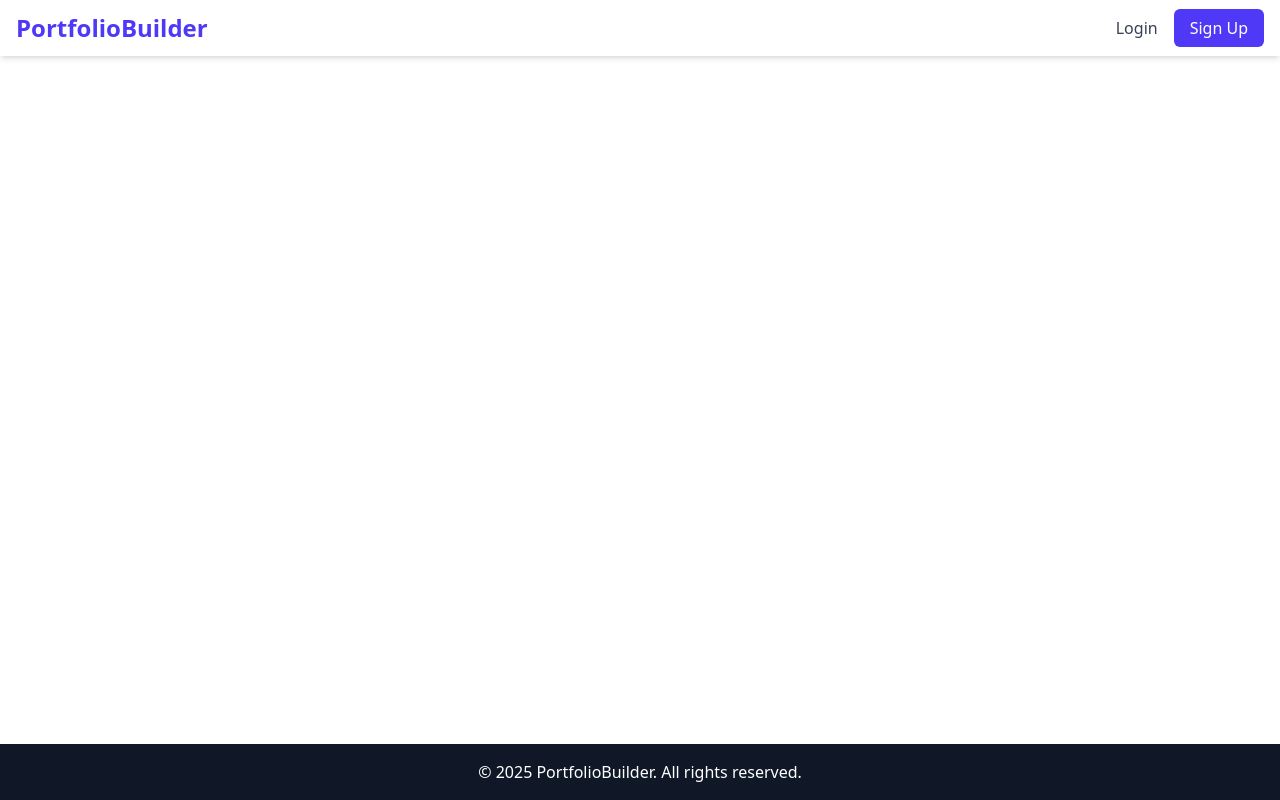
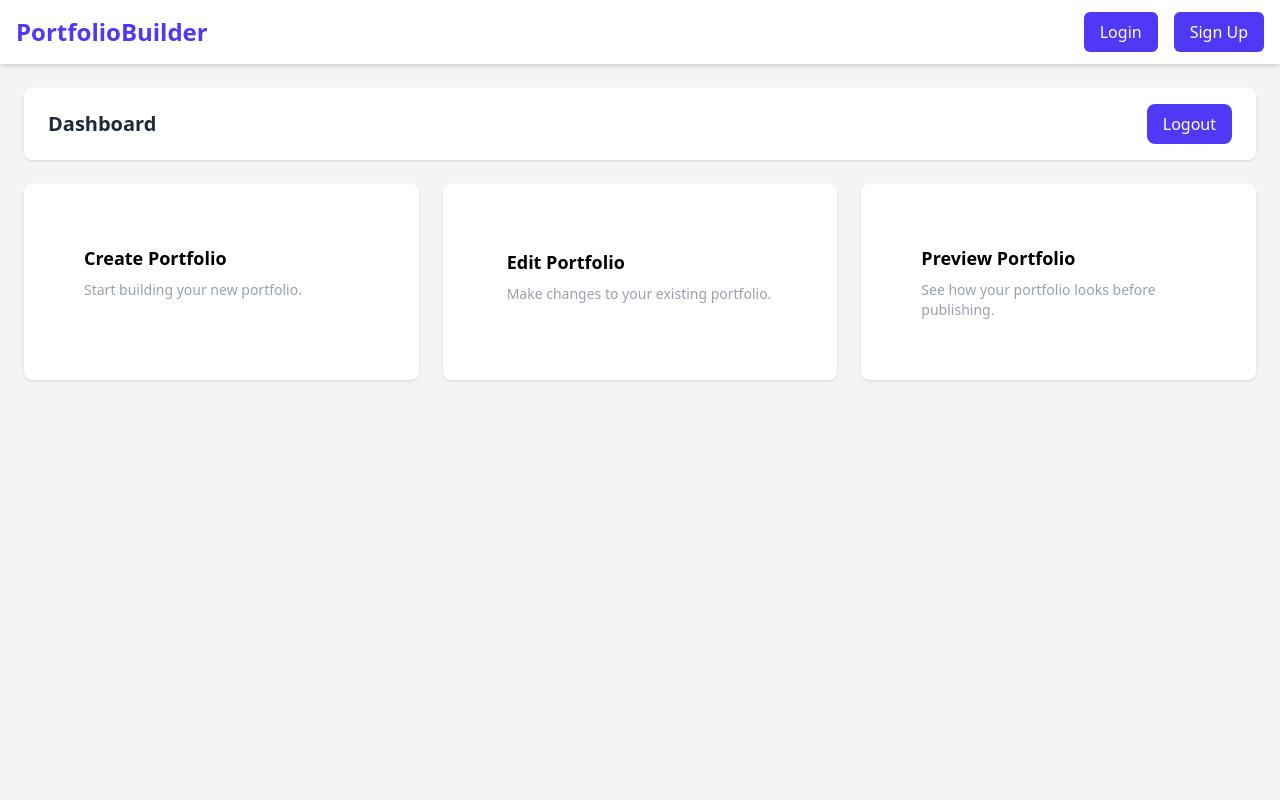
Before and after one commit to SunehaMariam/final-hacathon-backend, a React (Vite) app: page /Landing in a window 1280 px wide. Shown: the top 800 px of the page. Built offline with nearby package versions, Linux system fonts and the light colour scheme.

Commit message:
final touches

```diff
--- a/package.json
+++ b/package.json
@@ -12,6 +12,7 @@
   "dependencies": {
     "@tailwindcss/vite": "^4.1.11",
     "axios": "^1.11.0",
+    "lucide-react": "^0.539.0",
     "react": "^19.1.1",
     "react-dom": "^19.1.1",
     "react-router-dom": "^7.8.0"
--- a/src/App.jsx
+++ b/src/App.jsx
@@ -14,7 +14,7 @@ export default function App() {
       <Navbar />
       <main className="flex-grow">
         <Routes>
-          <Route path="/" element={<Landing />} />
+          <Route path="/Landing" element={<Landing />} />
           <Route path="/login" element={<Login />} />
           <Route path="/register" element={<Register />} />
           <Route path="/builder" element={<Builder />} />
--- a/src/components/Navbar.jsx
+++ b/src/components/Navbar.jsx
@@ -1,20 +1,62 @@
-import React from "react";
+import React, { useState } from "react";
 import { Link } from "react-router-dom";
+import { Menu, X } from "lucide-react"; // Icons
 
 export default function Navbar() {
+  const [isOpen, setIsOpen] = useState(false);
+
   return (
     <nav className="bg-white shadow-md sticky top-0 z-50">
       <div className="max-w-7xl mx-auto px-4 py-3 flex justify-between items-center">
+        {/* Logo */}
         <Link to="/" className="text-2xl font-bold text-indigo-600">
           PortfolioBuilder
         </Link>
-        <div className="space-x-4">
-          <Link to="/login" className="text-gray-700 hover:text-indigo-600">Login</Link>
-          <Link to="/register" className="px-4 py-2 bg-indigo-600 text-white rounded-md hover:bg-indigo-700">
+
+        {/* Desktop Links */}
+        <div className="hidden md:flex space-x-4">
+          <Link
+            to="/login"
+            className="px-4 py-2 bg-indigo-600 text-white rounded-md hover:bg-indigo-700 transition"
+          >
+            Login
+          </Link>
+          <Link
+            to="/register"
+            className="px-4 py-2 bg-indigo-600 text-white rounded-md hover:bg-indigo-700 transition"
+          >
             Sign Up
           </Link>
         </div>
+
+        {/* Mobile Menu Button */}
+        <button
+          className="md:hidden text-gray-700 hover:text-indigo-600"
+          onClick={() => setIsOpen(!isOpen)}
+        >
+          {isOpen ? <X size={24} /> : <Menu size={24} />}
+        </button>
       </div>
+
+      {/* Mobile Menu */}
+      {isOpen && (
+        <div className="md:hidden bg-white shadow-md px-4 py-3 space-y-3">
+          <Link
+            to="/login"
+            className="block text-gray-700 hover:text-indigo-600 transition"
+            onClick={() => setIsOpen(false)}
+          >
+            Login
+          </Link>
+          <Link
+            to="/register"
+            className="block px-4 py-2 bg-indigo-600 text-white rounded-md hover:bg-indigo-700 transition"
+            onClick={() => setIsOpen(false)}
+          >
+            Sign Up
+          </Link>
+        </div>
+      )}
     </nav>
   );
 }
--- a/src/pages/Landing.jsx
+++ b/src/pages/Landing.jsx
@@ -1,7 +1,7 @@
 import React from "react";
 import { useNavigate } from "react-router-dom";
 
-export default function Dashboard() {
+export default function Landing() {
   const navigate = useNavigate();
 
   return (
@@ -25,10 +25,10 @@ export default function Dashboard() {
         {/* Create */}
         <div
           onClick={() => navigate("/builder")}
-          className="bg-white shadow rounded-lg p-6 hover:shadow-lg transition cursor-pointer"
+          className="bg-white shadow rounded-lg p-15 hover:shadow-lg transition cursor-pointer hover:bg-gray-800 hover:text-white"
         >
           <h2 className="text-lg font-semibold">Create Portfolio</h2>
-          <p className="text-sm text-gray-600 mt-2">
+          <p className="text-sm text-gray-400 mt-2">
             Start building your new portfolio.
           </p>
         </div>
@@ -36,10 +36,10 @@ export default function Dashboard() {
         {/* Edit */}
         <div
           onClick={() => navigate("/builder?edit=true")}
-          className="bg-white shadow rounded-lg p-6 hover:shadow-lg transition cursor-pointer"
+          className="bg-white shadow rounded-lg p-16 hover:shadow-lg transition cursor-pointer hover:bg-gray-800 hover:text-white"
         >
           <h2 className="text-lg font-semibold">Edit Portfolio</h2>
-          <p className="text-sm text-gray-600 mt-2">
+          <p className="text-sm text-gray-400 mt-2">
             Make changes to your existing portfolio.
           </p>
         </div>
@@ -47,10 +47,10 @@ export default function Dashboard() {
         {/* Preview */}
         <div
           onClick={() => navigate("/preview")}
-          className="bg-white shadow rounded-lg p-6 hover:shadow-lg transition cursor-pointer"
+          className="bg-white shadow rounded-lg p-15 hover:shadow-lg transition cursor-pointer hover:bg-gray-800 hover:text-white"
         >
           <h2 className="text-lg font-semibold">Preview Portfolio</h2>
-          <p className="text-sm text-gray-600 mt-2">
+          <p className="text-sm text-gray-400 mt-2">
             See how your portfolio looks before publishing.
           </p>
         </div>
--- a/src/pages/Login.jsx
+++ b/src/pages/Login.jsx
@@ -17,7 +17,7 @@ export default function Login() {
     try {
       const res = await axios.post("http://localhost:5000/api/auth/login", formData);
       localStorage.setItem("token", res.data.token);
-      navigate("/builder");
+      navigate("/Landing");
     } catch (err) {
       setError(err.response?.data?.message || "Login failed");
     }
```
Also changed, not shown: 1 other file (tests, documents, lock files or other folders).
